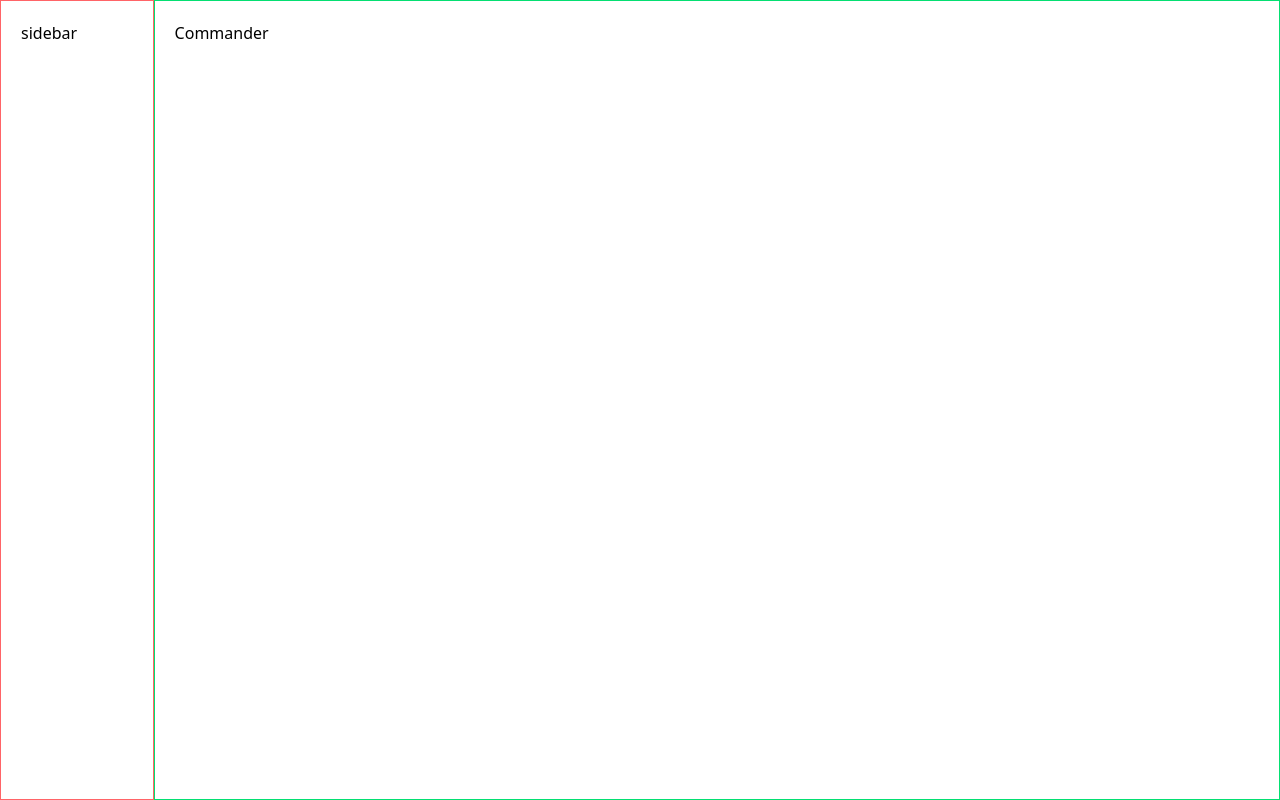
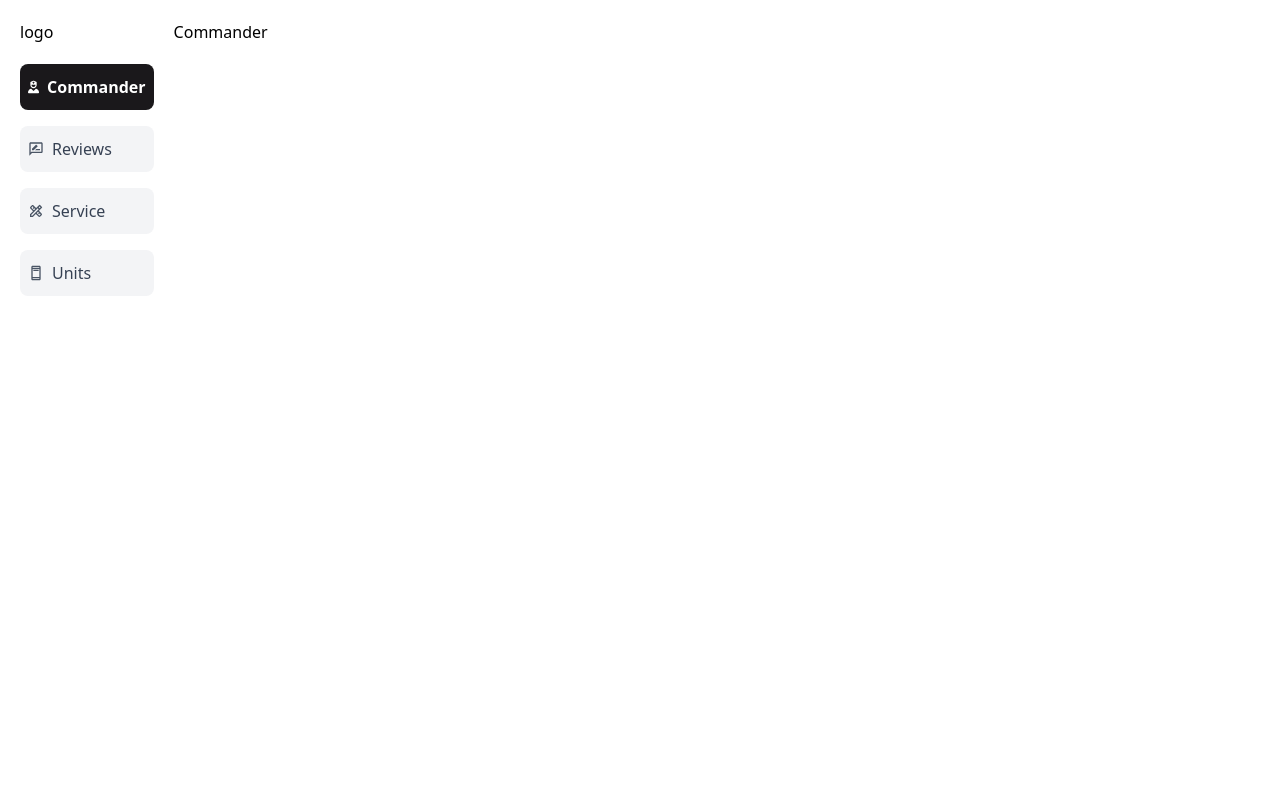
Before and after one commit to FSDTeam-SAA/jony_brutes_dashboard, a React (Vite) app: page /dashboard in a window 1280 px wide. Built offline with nearby package versions, Linux system fonts and the light colour scheme.

Commit message:
sidebar done

```diff
--- a/src/components/shared/sidebar.jsx
+++ b/src/components/shared/sidebar.jsx
@@ -1,13 +1,61 @@
+import { FaUserNurse } from "react-icons/fa6";
+import { MdOutlineAdUnits, MdOutlineDesignServices, MdOutlineRateReview } from "react-icons/md";
+import { NavLink } from "react-router";
+
 const Sidebar = () => {
   const items = [
     {
-      path: "/dashboard/commander",
+      path: "/dashboard",
       label: "Commander",
-      icon: ""
+      icon: FaUserNurse,
+    },
+    {
+      path: "/dashboard/reviews",
+      label: "Reviews",
+      icon: MdOutlineRateReview,
+    },
+    {
+      path: "/dashboard/service",
+      label: "Service",
+      icon: MdOutlineDesignServices,
+    },
+    {
+      path: "/dashboard/units",
+      label: "Units",
+      icon: MdOutlineAdUnits,
     },
   ];
 
-  return <div className="p-5">sidebar</div>;
+  return (
+    <div className="py-5 pl-5">
+      <div>logo</div>
+
+      <div className="mt-5 flex flex-col space-y-4">
+        {items.map((item, index) => (
+          <NavLink
+            key={index}
+            to={item.path}
+            className={({ isActive }) =>
+              `p-2 rounded-lg transition-colors ${
+                isActive
+                  ? "bg-primary text-white font-semibold"
+                  : "bg-gray-100 text-gray-700 hover:bg-gray-200"
+              }`
+            }
+          >
+            {({ isActive }) => (
+              <button className="flex items-center gap-2 w-full text-left h-[30px] cursor-pointer">
+                <item.icon
+                  className={isActive ? "text-white" : "text-gray-600"}
+                />
+                {item.label}
+              </button>
+            )}
+          </NavLink>
+        ))}
+      </div>
+    </div>
+  );
 };
 
 export default Sidebar;
--- a/src/layout/layout.jsx
+++ b/src/layout/layout.jsx
@@ -4,10 +4,10 @@ import Sidebar from "../components/shared/sidebar";
 const Layout = () => {
   return (
     <div className="flex">
-      <div className="border border-red-400 w-[12%]">
+      <div className="w-[12%]">
         <Sidebar />
       </div>
-      <div className="border border-green-400 flex-1 min-h-screen p-5">
+      <div className="flex-1 min-h-screen p-5">
         <Outlet />
       </div>
     </div>
```
